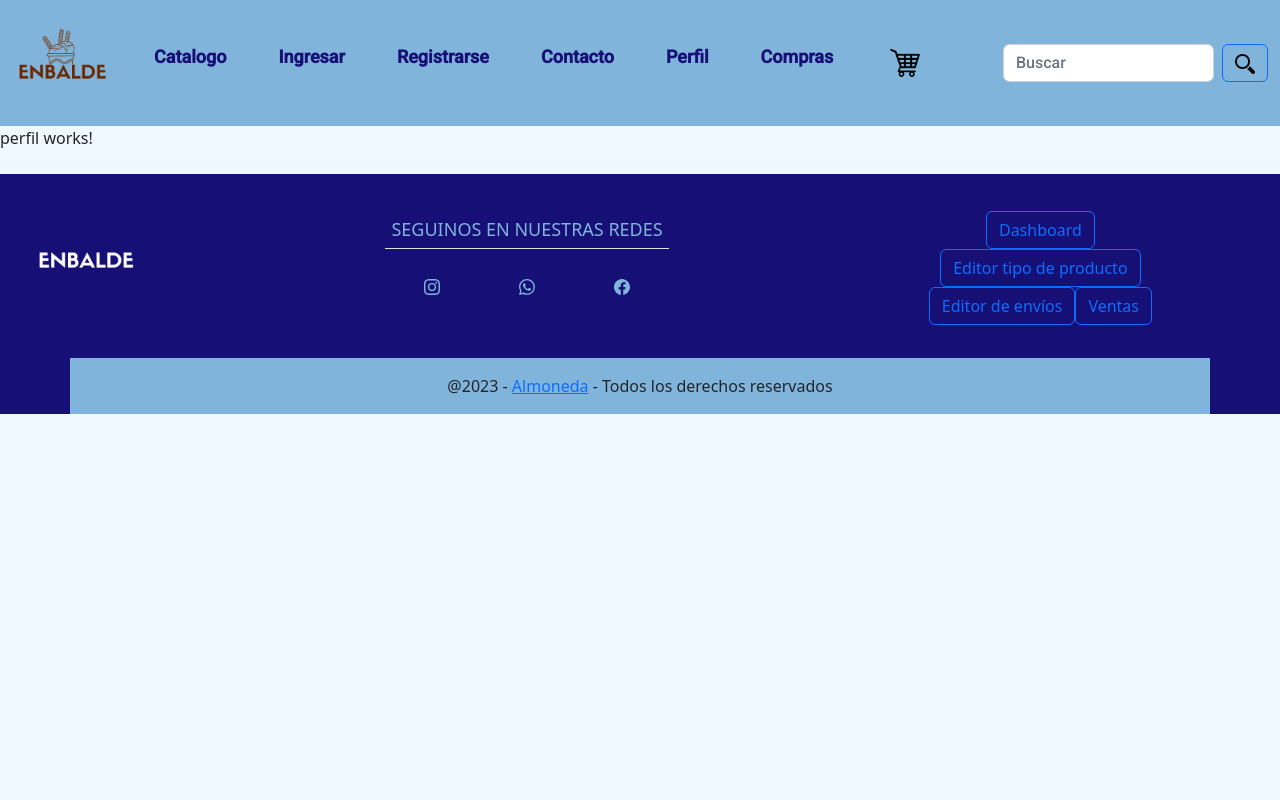
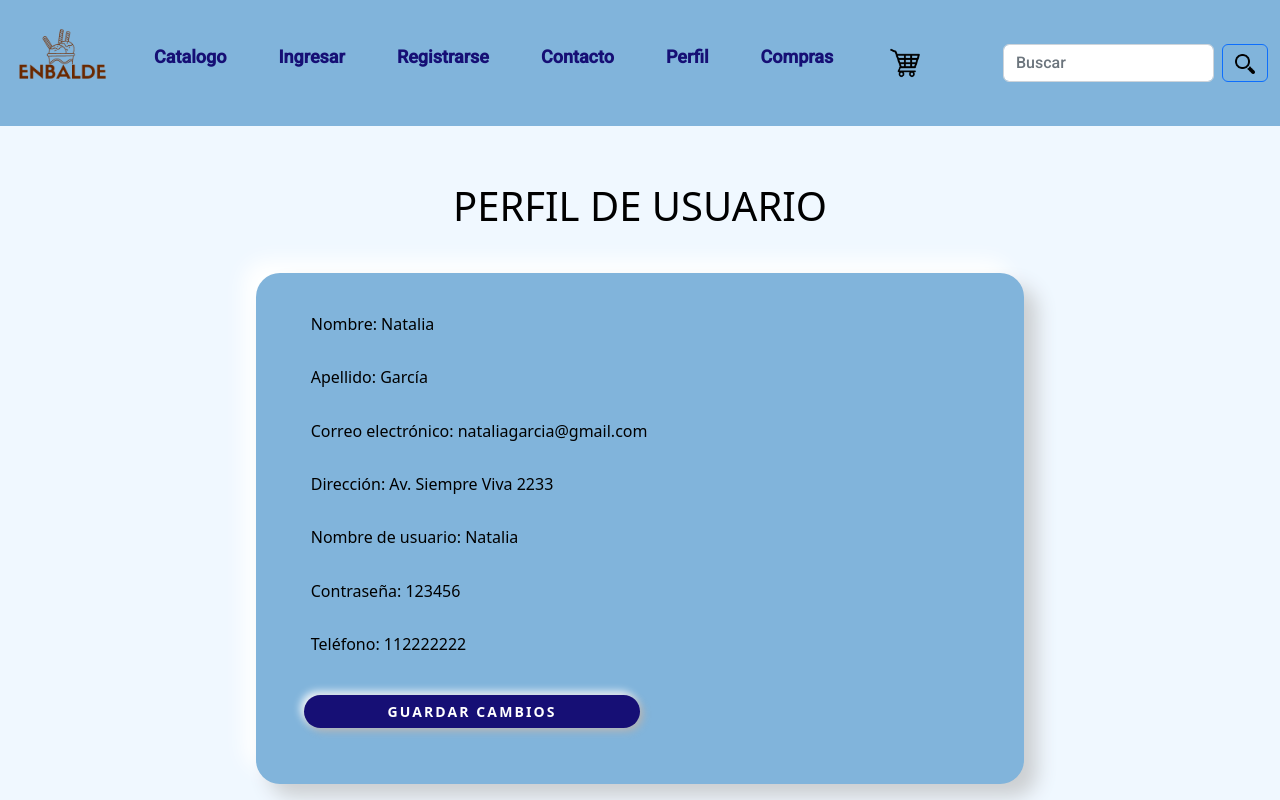
Before and after one commit to NataliaAlvarezIspc/proyecto-ispc-ecommerce, an Angular app in the folder front-end/enbalde/: page /perfil in a window 1280 px wide. Shown: the top 800 px of the page. Built offline with nearby package versions, Linux system fonts and the light colour scheme.

Commit message:
agregando contenido a perfil

```diff
--- a/front-end/enbalde/src/app/pages/perfil/perfil.component.css
+++ b/front-end/enbalde/src/app/pages/perfil/perfil.component.css
@@ -0,0 +1,56 @@
+* {
+    box-sizing: border-box;
+  }
+  html,
+  body {
+    background: #ecf0f3;
+  }
+
+  .seccion-form {
+    min-width: 300px;
+    max-width: 60%;
+    margin: 0px auto;
+    background: rgba(255, 255, 255, 0.15);
+    padding: 2rem 3rem;
+    margin: auto;
+    border-radius: 1.5rem;
+    background-color: #81b4db;
+    box-shadow: 13px 13px 20px #cbced1, -13px -13px 20px #ffffff;
+    color: black;
+    margin-top: 3px ;
+  }
+  .seccion-form input {
+    display: block;
+    margin: 0,5rem 0;
+    width: 100%;
+    border-radius: 0.5rem;
+    padding: 1rem;
+    border: none;
+    box-shadow: inset -5px -5px 15px rgba(255, 255, 255, 0.8), inset 5px 5px 10px
+    #160f75;
+    border: 0 none;
+    background: #ebf5fc;
+  }
+  .seccion-form button {
+    text-transform: uppercase;
+    letter-spacing: 0.15em;
+    border: none;
+    font-size: 0.875rem;
+    color: #ffffff;
+    font-weight: bold;
+    background-color: #160f75;
+    width: 50%;
+    display: block;
+    padding: 0.875rem 1,5rem;
+    border-radius: 1.5rem;
+    box-shadow: 3px 3px 8px #b1b1b1, -3px -3px 8px #ffffff;
+    cursor: pointer;
+    margin-top: 2rem;
+
+}
+
+
+  p {
+    text-align: left;
+    padding: 1%;
+  }
--- a/front-end/enbalde/src/app/pages/perfil/perfil.component.html
+++ b/front-end/enbalde/src/app/pages/perfil/perfil.component.html
@@ -1 +1,32 @@
-<p>perfil works!</p>
+<div class="col-md-12 mt-auto pb-4">
+    <div class="container mt-5 p-2">
+        <div class="text-center">
+            <h1 class="text-black">PERFIL DE USUARIO</h1>
+        </div>
+    </div>
+</div>
+
+<div class="registrer">
+    <section class="seccion-form">
+
+        <form class="form-register" (ngSubmit)="onSubmit()">
+
+            <div>
+
+                <p>Nombre: {{ fname }}</p>
+                <p>Apellido: {{ lname }}</p>
+                <p>Correo electrónico: {{ mail }}</p>
+                <p>Dirección: {{ adress }}</p>
+                <p>Nombre de usuario: {{ user }}</p>
+                <p>Contraseña: {{ password }}</p>
+                <p>Teléfono: {{ phone }}</p>
+
+              </div>
+
+
+
+            <button class="btn" type="submit" >Guardar cambios</button><br>
+
+        </form>
+    </section>
+</div>
--- a/front-end/enbalde/src/app/pages/perfil/perfil.component.ts
+++ b/front-end/enbalde/src/app/pages/perfil/perfil.component.ts
@@ -1,10 +1,28 @@
-import { Component } from '@angular/core';
-
+import { Component, OnInit } from '@angular/core';
+import { FormBuilder, FormGroup, Validators } from '@angular/forms';
+import { Router } from '@angular/router';
 @Component({
   selector: 'app-perfil',
   templateUrl: './perfil.component.html',
   styleUrls: ['./perfil.component.css']
 })
-export class PerfilComponent {
+export class PerfilComponent implements OnInit {
+
+  fname: string = 'Natalia';
+  lname: string = 'García';
+  mail: string = 'nataliagarcia@gmail.com';
+  adress: string = 'Av. Siempre Viva 2233';
+  user: string = 'Natalia';
+  password: string = '123456';
+  phone: string = '112222222';
+
+  constructor(private router: Router) {}
+
+  ngOnInit(): void {
+  }
+
+  onSubmit() {
+    this.router.navigate(['/']);
+  }
 
 }
```
